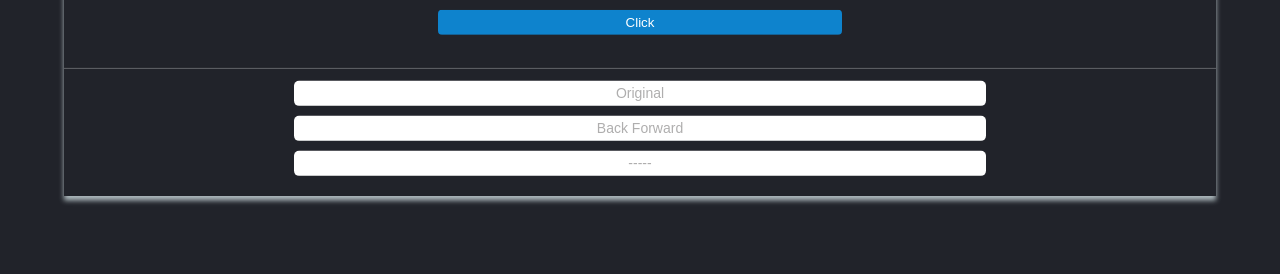
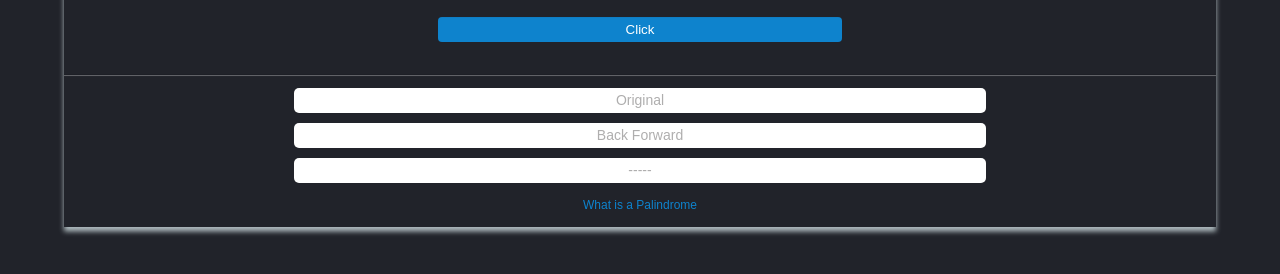
Before and after one commit to JesusMarte24/Palindrome, a plain HTML site: page index.html in a window 1280 px wide. Shown: the part 228-502 px from the top of the page. Drawn offline with Linux system fonts and the light colour scheme.

Commit message:
A Tag has been added for information

```diff
--- a/index.html
+++ b/index.html
@@ -17,8 +17,8 @@
             <span id="result--1" class="result--text">Original</span>
             <span id="result--2" class="result--text">Back Forward</span>
             <span id="result--3" class="result--text">-----</span>
+            <a class="main--link" href="https://en.wikipedia.org/wiki/Palindrome" target="_blank">What is a Palindrome</a>
         </div>
-
     </form>
     <script src="./script.js"></script>
 </body>
--- a/styles.css
+++ b/styles.css
@@ -79,3 +79,17 @@ h1 {
     text-align: center;
     width: 60%;
 }
+
+.main--link {
+    color: #0e83cd;
+    font-size: 12px;
+    margin-top: 10px;
+    outline: none;
+    text-decoration: none;
+}
+
+.main--link:hover{
+    color: whitesmoke;
+    transform: translateY(3px);
+    transition: 1s;
+}
```
Also changed, not shown: .prettierrc.json (added).
